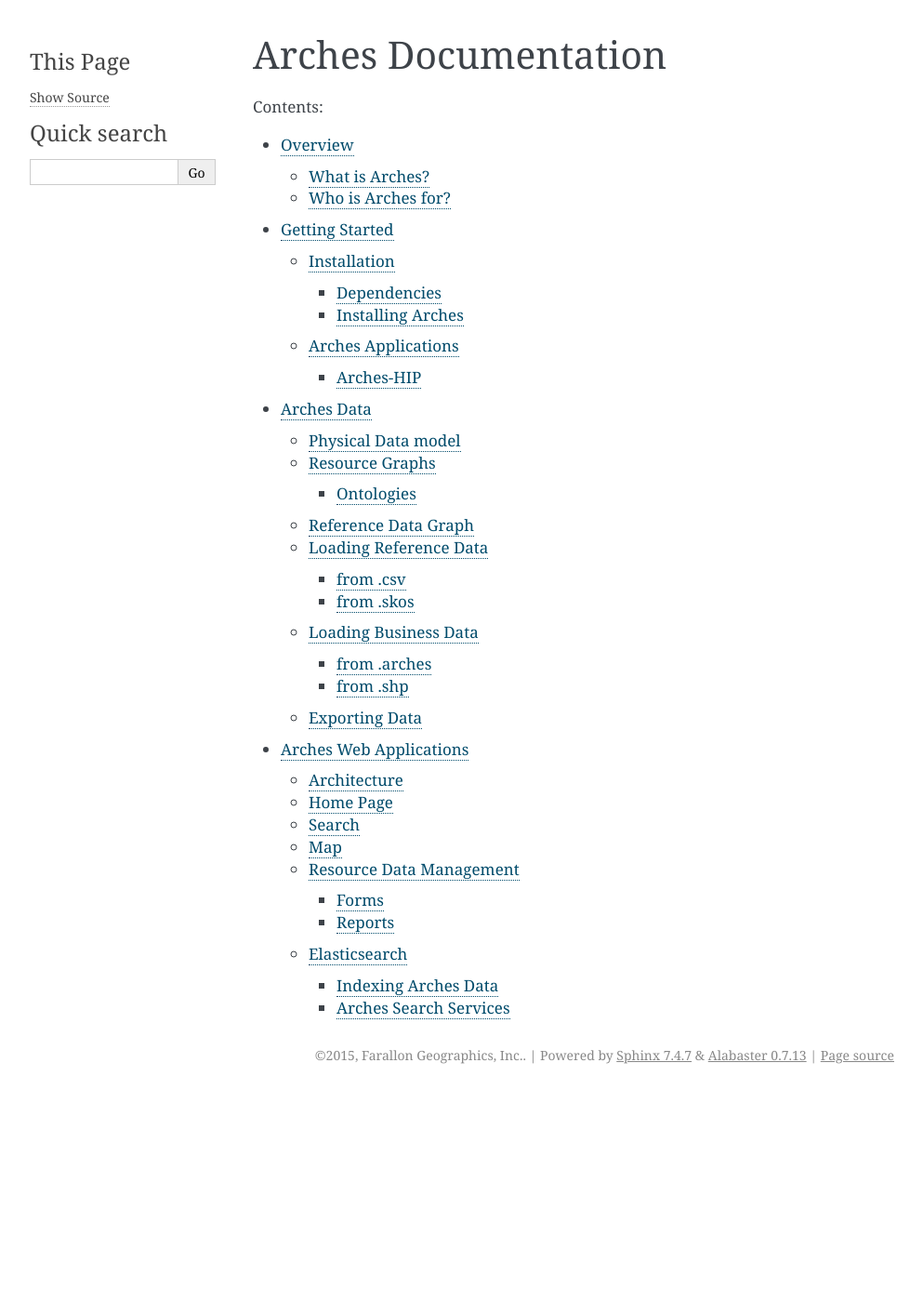
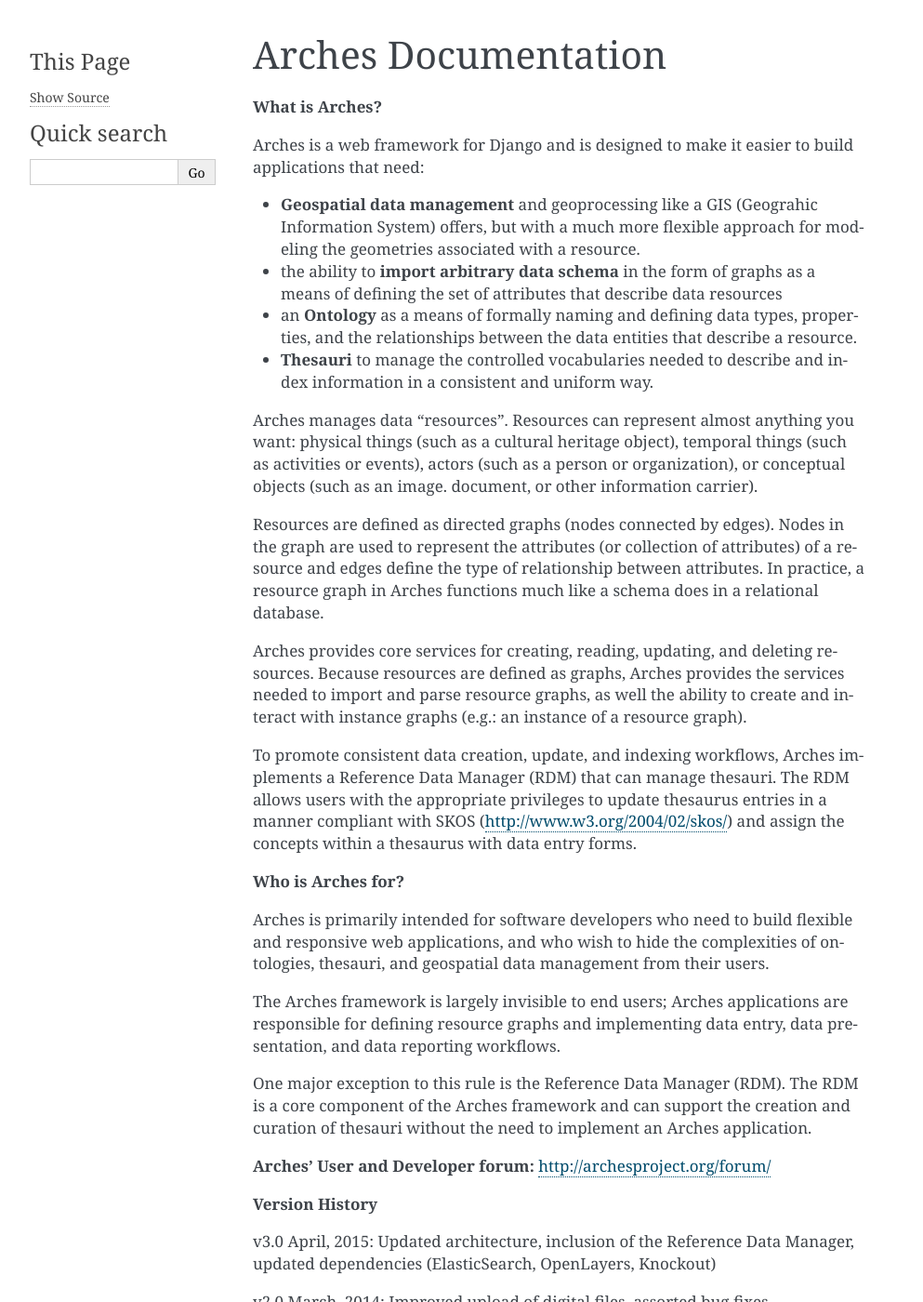
Before and after one commit to archesproject/arches-docs, a Sphinx documentation site: the page built from docs/index.txt, in a window 1280 px wide and 1400 px high. Shown: the whole window at 93% size, without its empty margins (148-1141 px from the left). Built offline with Sphinx 7.4.7, drawn with Linux system fonts in a browser that asks for light colours; some of the changed text lies outside the part shown.

Commit message:
promoting overview to front page of docs

```diff
--- a/docs/index.txt
+++ b/docs/index.txt
@@ -1,14 +1,58 @@
 ====================
 Arches Documentation
 ====================
+
+**What is Arches?**
+
+Arches is a web framework for Django and is designed to make it easier to build applications that need:
+
+* **Geospatial data management** and geoprocessing like a GIS (Geograhic Information System) offers, but with a much more flexible approach for modeling the geometries associated with a resource.
+
+* the ability to **import arbitrary data schema** in the form of graphs as a means of defining the set of attributes that describe data resources
+
+* an **Ontology** as a means of formally naming and defining data types, properties, and the relationships between the data entities that describe a resource.
+
+* **Thesauri** to manage the controlled vocabularies needed to describe and index information in a consistent and uniform way.
+
+
+Arches manages data "resources".  Resources can represent almost anything you want: physical things (such as a cultural heritage object), temporal things (such as activities or events), actors (such as a person or organization), or conceptual objects (such as an image. document, or other information carrier).
+
+Resources are defined as directed graphs (nodes connected by edges).  Nodes in the graph are used to represent the attributes (or collection of attributes) of a resource and edges define the type of relationship between attributes.  In practice, a resource graph in Arches functions much like a schema does in a relational database.
+
+
+Arches provides core services for creating, reading, updating, and deleting resources.  Because resources are defined as graphs, Arches provides the services needed to import and parse resource graphs, as well the ability to create and interact with instance graphs (e.g.: an instance of a resource graph).
+
+To promote consistent data creation, update, and indexing workflows, Arches implements a Reference Data Manager (RDM) that can manage thesauri.  The RDM allows users with the appropriate privileges to update thesaurus entries in a manner compliant with SKOS (http://www.w3.org/2004/02/skos/) and assign the concepts within a thesaurus with data entry forms.
+
+**Who is Arches for?**
+
+Arches is primarily intended for software developers who need to build flexible and responsive web applications, and who wish to hide the complexities of ontologies, thesauri, and geospatial data management from their users.
+
+The Arches framework is largely invisible to end users; Arches applications are responsible for defining resource graphs and implementing data entry, data presentation, and data reporting workflows.
+
+One major exception to this rule is the Reference Data Manager (RDM).  The RDM is a core component of the Arches framework and can support the creation and curation of thesauri without the need to implement an Arches application.
+
+**Arches' User and Developer forum:**  http://archesproject.org/forum/
+
+**Version History**
+
+v3.0  April, 2015: Updated architecture, inclusion of the Reference Data Manager, updated dependencies (ElasticSearch, OpenLayers, Knockout)
+
+v2.0  March, 2014: Improved upload of digital files, assorted bug fixes
+
+v1.0 October, 2013: Initial Release
+
+
+**License**
+
+Arches is free software and is licensed under the terms of the GNU Affero General Public License (http://www.gnu.org/licenses/agpl-3.0.html)
 
 
 Contents:
 
 .. toctree::
-   :maxdepth: 3
+   :maxdepth: 2
 
-   overview
    getting-started
    arches-data
    arches-web-applications
```
Also changed, not shown: docs/overview.txt (deleted, +0 -58 lines).
